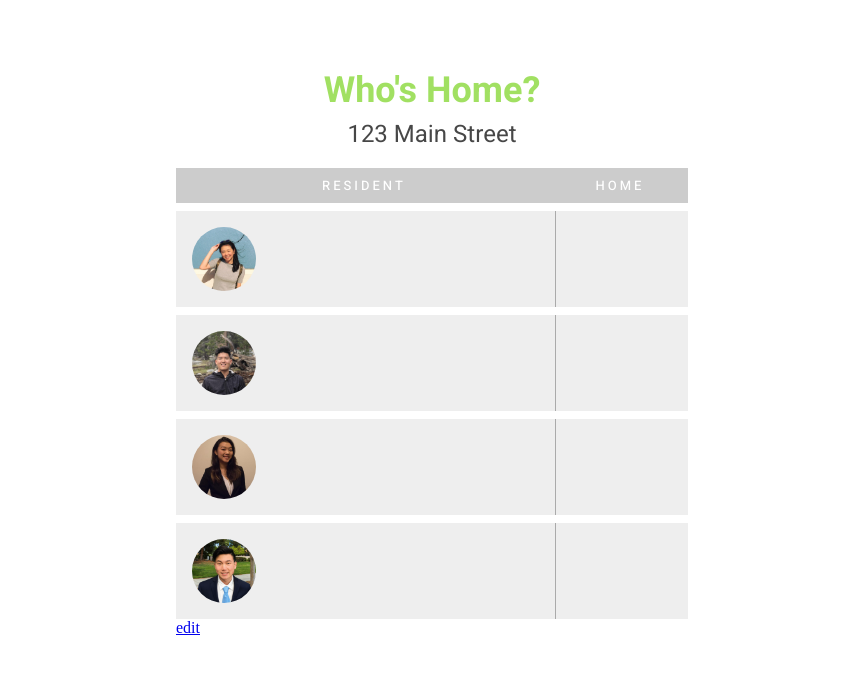
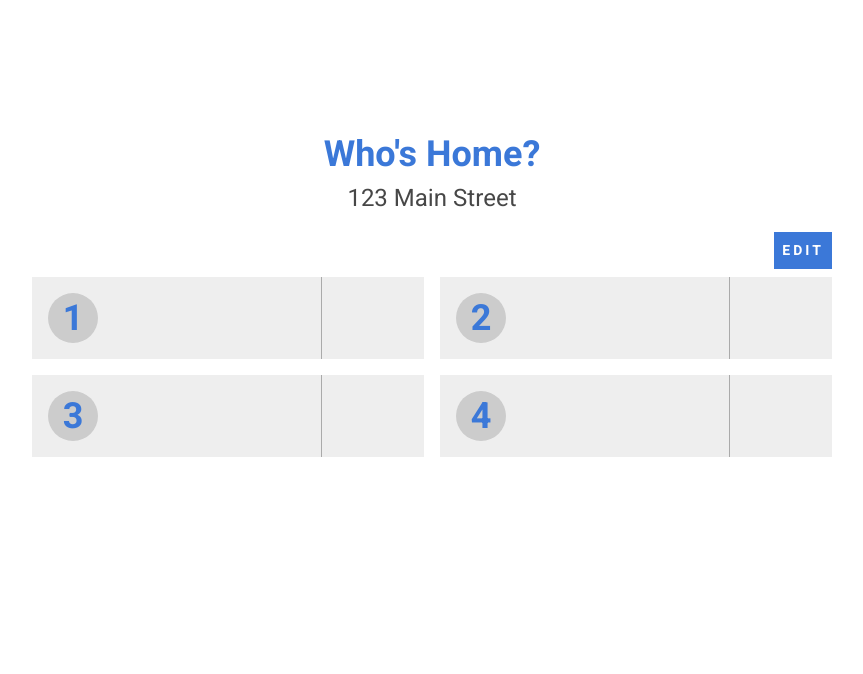
Before and after one commit to clairelin135/smartkeyrack, a Flask app: template templates/index.html in a window 1280 px wide. Shown: the top 674 px of the page, without its empty margins (208-1071 px from the left). Run offline with Flask 2, Linux system fonts and the light colour scheme; the template is opened without the code that fills it, so the values that code supplies are empty; some libraries are stand-ins or nearby versions.

Commit message:
finish styling homepage

```diff
--- a/static/css/main.css
+++ b/static/css/main.css
@@ -24,7 +24,7 @@ html, body, div, span, applet, object, iframe,
 h1 {
   font-family: 'Heebo', sans-serif;
   font-weight: 700;
-  color: #A1E062;
+  color: #3B78D8;
   font-size: 36px;
   margin: 0;
 }
@@ -54,6 +54,20 @@ h4 {
   margin: 0;
 }
 
+h5 {
+  font-family: 'Heebo', sans-serif;
+  font-size: 14px;
+  font-weight: 700;
+  color: white;
+  margin: 0;
+  text-transform: uppercase;
+  letter-spacing: 3px;
+}
+
+.container {
+  width: 800px;
+}
+
 .tablerow {
   display: flex;
   flex-direction: row;
@@ -62,9 +76,20 @@ h4 {
 
 .resident {
   display: flex;
-  flex: 3;
+  flex: 1;
+  align-items: stretch;
+  flex-direction: row;
+}
+
+.resident-header {
+  display: flex;
   flex-direction: row;
   align-items: center;
+  flex: 3;
+}
+
+.icon {
+  flex: 1;
 }
 
 .at-home {
@@ -83,3 +108,23 @@ h4 {
   justify-content: center;
   align-items: center;
 }
+
+.number {
+  display: flex;
+  justify-content: center;
+  align-items: center;
+  width: 50px;
+  height: 50px;
+}
+
+.button {
+  background-color: #3B78D8;
+  display: inline-block;
+}
+
+.button-wrapper {
+  display: flex;
+  flex-direction: row;
+  flex: 1;
+  justify-content: flex-end;
+}
--- a/templates/index.html
+++ b/templates/index.html
@@ -5,23 +5,25 @@
     <link rel="stylesheet" type="text/css" href="{{ url_for('static', filename='css/main.css') }}"/>
   </head>
   <body>
-    <div class="mw6 center mt5">
+    <div class="container center mt6">
       <h1 class="tc">Who's Home?</h1>
       <h2 class="tc">123 Main Street</h2>
-      <div class="tablerow bg-moon-gray mt3">
-        <div class="resident pa2">
-          <h3 class="center">RESIDENT</h3>
+      <div class="button-wrapper">
+        <a href=/edit>
+          <div class="button pa2 mt3">
+            <h5>Edit</h5>
           </div>
-        <div class="at-home pa2">
-          <h3 class="center">HOME</h3>
+        </a>
       </div>
+      <div class="tablerow mt2">
+        <div class="resident bg-light-gray mr2">
+          <div class="resident-header pa3">
+            <div class="number bg-moon-gray br-100 mr3">
+              <h1>1</h1>
             </div>
-      <div class="tablerow bg-light-gray mt2">
-        <div class="resident pa3">
-          <img class="profile w3 h3 br-100 mr3" src="../static/img/claire.jpg"/>
             <h4>{{key1['name']}}</h4>
           </div>
-        <div class="b--light-silver bl at-home pa2">
+          <div class="icon b--light-silver bl at-home pa2">
             <div class="icon-wrapper">
               {% if key1['status'] == "home" %}
               <img class = "profile w2 h2 br-100" src="../static/img/greencheck.png"/>
@@ -29,12 +31,14 @@
             </div>
           </div>
         </div>
-      <div class="tablerow bg-light-gray mt2">
-        <div class="resident pa3">
-          <img class="profile w3 h3 br-100 mr3" src="../static/img/theo.jpeg"/>
+        <div class="resident bg-light-gray ml2">
+          <div class="resident-header pa3">
+            <div class="number bg-moon-gray br-100 mr3">
+              <h1>2</h1>
+            </div>
             <h4>{{key2['name']}}</h4>
           </div>
-        <div class="b--light-silver bl at-home pa2">
+          <div class="icon b--light-silver bl at-home pa2">
             <div class="icon-wrapper">
               {% if key2['status'] == "home" %}
               <img class = "profile w2 h2 br-100" src="../static/img/greencheck.png"/>
@@ -42,12 +46,16 @@
             </div>
           </div>
         </div>
-      <div class="tablerow bg-light-gray mt2">
-        <div class="resident pa3">
-          <img class="profile w3 h3 br-100 mr3" src="../static/img/margaret.jpeg"/>
+      </div>
+      <div class="tablerow mt3">
+        <div class="resident bg-light-gray mr2">
+          <div class="resident-header pa3">
+            <div class="number bg-moon-gray br-100 mr3">
+              <h1>3</h1>
+            </div>
             <h4>{{key3['name']}}</h4>
           </div>
-        <div class="b--light-silver bl at-home pa2">
+          <div class="icon b--light-silver bl at-home pa2">
             <div class="icon-wrapper">
               {% if key3['status'] == "home" %}
               <img class = "profile w2 h2 br-100" src="../static/img/greencheck.png"/>
@@ -55,12 +63,14 @@
             </div>
           </div>
         </div>
-      <div class="tablerow bg-light-gray mt2">
-        <div class="resident pa3">
-          <img class="profile w3 h3 br-100 mr3" src="../static/img/hao.png"/>
+        <div class="resident bg-light-gray ml2">
+          <div class="resident-header pa3">
+            <div class="number bg-moon-gray br-100 mr3">
+              <h1>4</h1>
+            </div>
             <h4>{{key4['name']}}</h4>
           </div>
-        <div class="b--light-silver bl at-home pa2">
+          <div class="icon b--light-silver bl at-home pa2">
             <div class="icon-wrapper">
               {% if key4['status'] == "home" %}
               <img class = "profile w2 h2 br-100" src="../static/img/greencheck.png"/>
@@ -68,8 +78,6 @@
             </div>
           </div>
         </div>
-      <div>
-        <a href=/edit> edit </a>
       </div>
     </div>
   </body>
```
Lines whose indentation alone changed are shown as unchanged.
